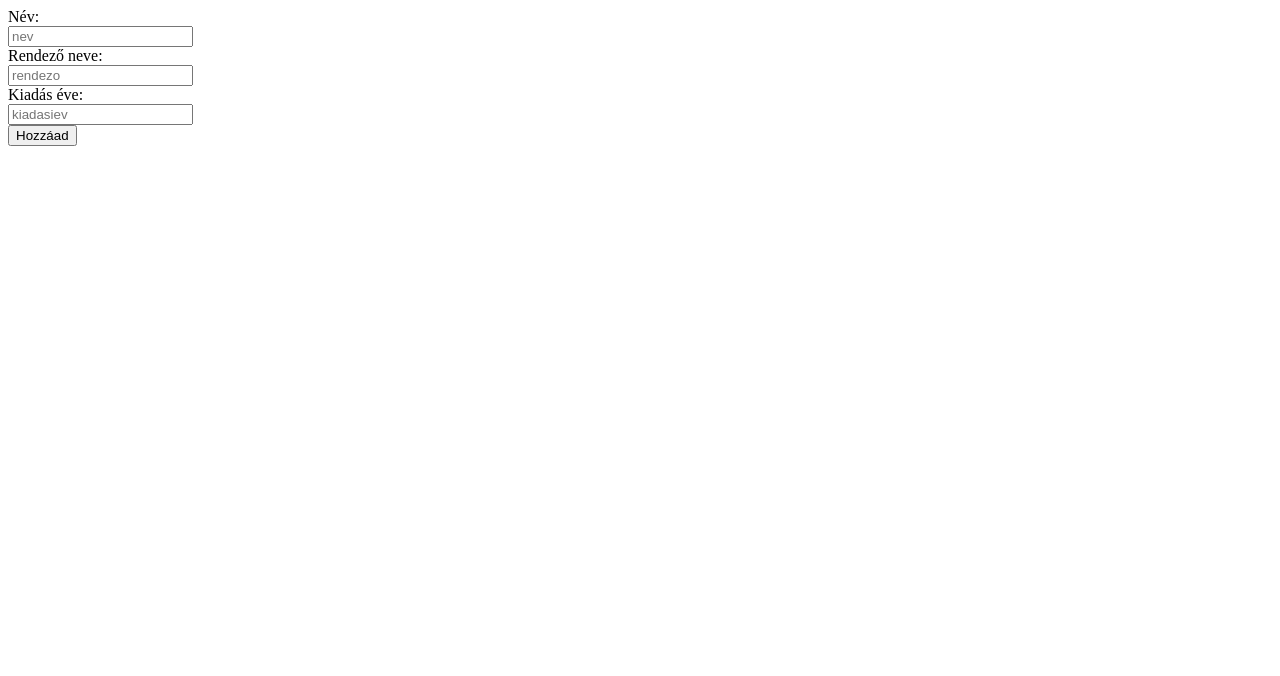
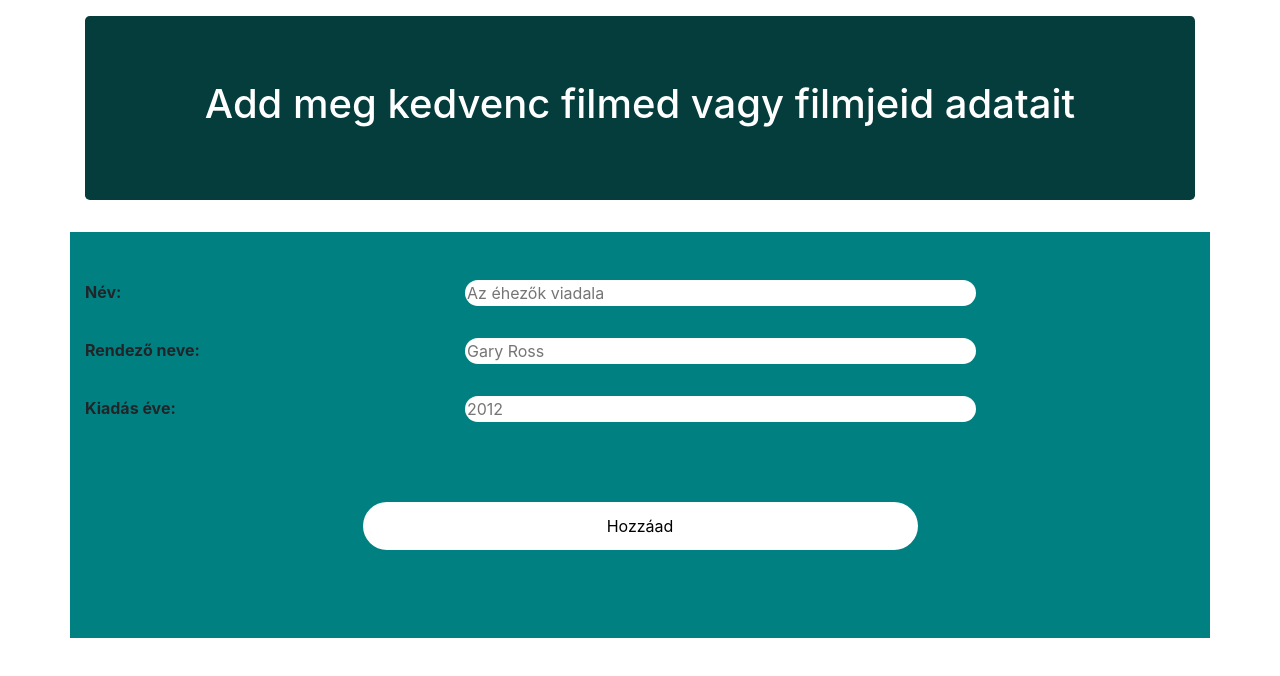
Before and after one commit to Kkrisztian08/Mozifilmek, a plain HTML site: page index.html in a window 1280 px wide. Drawn offline with nearby package versions, Linux system fonts and the light colour scheme.

Commit message:
formázások

```diff
--- a/index.html
+++ b/index.html
@@ -5,33 +5,46 @@
     <meta http-equiv='X-UA-Compatible' content='IE=edge'>
     <title>Mozifilmek</title>
     <meta name='viewport' content='width=device-width, initial-scale=1'>
+    <link rel='stylesheet' type='text/css' media='screen' href='main.css'>
+    <link rel="stylesheet" href="https://maxcdn.bootstrapcdn.com/bootstrap/4.5.2/css/bootstrap.min.css">
+  <script src="https://ajax.googleapis.com/ajax/libs/jquery/3.5.1/jquery.min.js"></script>
+  <script src="https://cdnjs.cloudflare.com/ajax/libs/popper.js/1.16.0/umd/popper.min.js"></script>
+  <script src="https://maxcdn.bootstrapcdn.com/bootstrap/4.5.2/js/bootstrap.min.js"></script>
 
 
 </head>
 <body>
-    <div>
-        <label>
-            Név:<br>
-            <input type='text' placeholder='nev' id="nev" >
-        </label>
+    <div class=" container">
+        <div class="jumbotron">
+            <h1>Add meg kedvenc filmed vagy filmjeid adatait</h1>
+        </div>
     </div>
-    <div>
-        <label>
-            Rendező neve:<br>
-            <input type='text' placeholder='rendezo' id="rendezo">
-        </label>
+    <div class="adatok container">
+
+        <div class="row">
+            <p class="col-4">Név:</p>
+            <div class="col-8"><input  type='text' placeholder='Az éhezők viadala' id="nev" ></div>
+        </div>
+        <div class="row">
+            <p class="col-4">Rendező neve:</p>
+            <div class="col-8"><input  type='text' placeholder='Gary Ross' id="rendezo"></div>
+        </div>
+        <div class="row">
+            <p class="col-4">Kiadás éve:</p>
+            <div class="col-8"><input  type='number' placeholder='2012' id="kiadasiev"></div>
+        </div>
+        <div class="text-center">
+            <button class="gomb" id="hozzaad">Hozzáad</button>
+        </div>
+        <div>
+            <div class="row" id="tablazat"> </div>
+        </div>
     </div>
-    <div>
-        <label>
-            Kiadás éve:<br>
-            <input type='text' placeholder='kiadasiev' id="kiadasiev">
-        </label>
-    </div>
-    <div>
-        <button id="hozzaad">Hozzáad</button>
-    </div>
-    <div>
-        <div class="row" id="tablazat"> </div>
+
+    <div class="container ">
+        <div>
+            <div class="row" id="tablazat"> </div>
+        </div>
     </div>
 
     <script src='main.js'></script>
--- a/main.css
+++ b/main.css
@@ -1,3 +1,43 @@
-label{
+.table-striped > tbody > tr:nth-child(2n+1) > td, .table-striped > tbody > tr:nth-child(2n+1) > th {
+    background-color: white;
+}
+
+.btn-light {
     font-weight: bold;
 }
+
+p {
+    font-weight: bold;
+}
+div{
+    margin-bottom: 1em;
+}
+.adatok {
+    background-color: teal;
+    padding: 3em;
+    padding-bottom: 0.5em;
+    padding-right: 1em;
+}
+.container{
+    margin-top: 1em;
+}
+.gomb{
+    border:none;
+    background-color: white;
+    border-radius: 5em;
+    width: 50%;
+    margin-top: 3em;
+    margin-bottom: 3em;
+    height: 3em;
+}
+.adatok input{
+    border-radius: 5em;
+    width: 70%;
+    border:none;
+}
+.jumbotron{
+    text-align: center;
+    background-color: rgb(5, 61, 61) !important;
+    color: white;
+
+}
```
